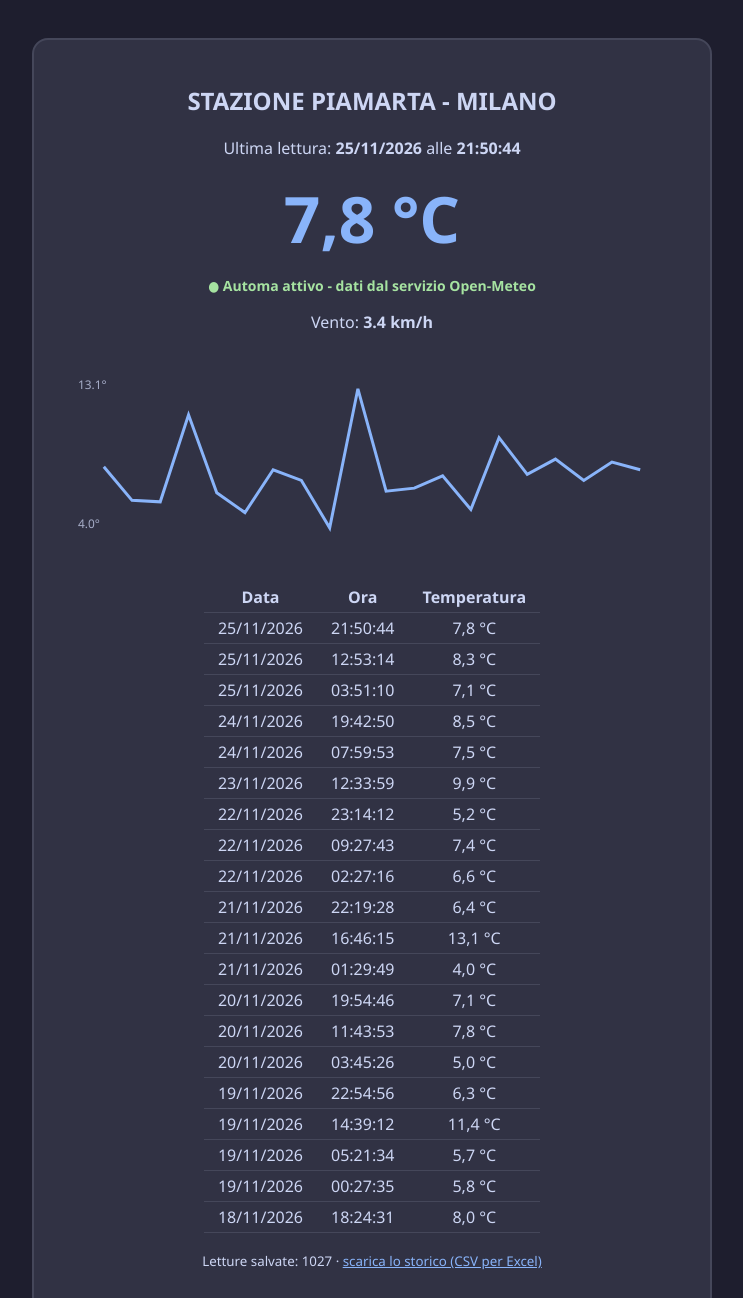
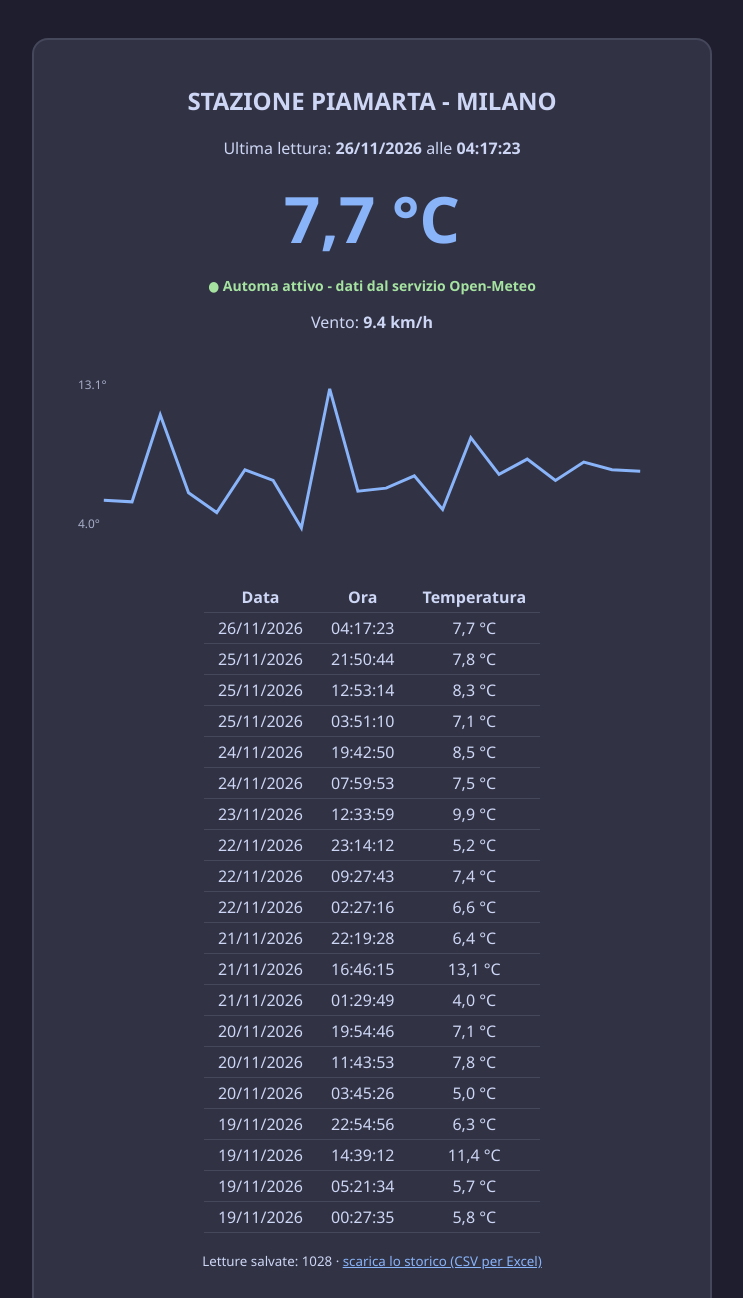
Before and after one commit to chasedeleon/automa-meteo-python, a plain HTML site: page docs/index.html in a window 1280 px wide. Shown: the top 1298 px of the page, without its empty margins (268-1011 px from the left). Drawn offline with Linux system fonts and the light colour scheme.

Commit message:
Lettura automatica 26/11/2026 04:17

```diff
--- a/docs/database_temperatura.csv
+++ b/docs/database_temperatura.csv
@@ -1026,3 +1026,4 @@ Data;Ora;Temperatura_C
 25/11/2026;03:51:10;7,1
 25/11/2026;12:53:14;8,3
 25/11/2026;21:50:44;7,8
+26/11/2026;04:17:23;7,7
--- a/docs/index.html
+++ b/docs/index.html
@@ -20,13 +20,13 @@
 <body>
 <div class="card">
   <h2>STAZIONE PIAMARTA - MILANO</h2>
-  <p>Ultima lettura: <b>25/11/2026</b> alle <b>21:50:44</b></p>
-  <div class="valore">7,8 °C</div>
+  <p>Ultima lettura: <b>26/11/2026</b> alle <b>04:17:23</b></p>
+  <div class="valore">7,7 °C</div>
   <p class="status">● Automa attivo - dati dal servizio Open-Meteo</p>
-    <p>Vento: <b>3.4 km/h</b></p>
-  <svg viewBox="0 0 600 200" role="img" aria-label="Grafico delle temperature"><text x="4" y="30" class="asse">13.1°</text><text x="4" y="170" class="asse">4.0°</text><polyline fill="none" stroke="#89b4fa" stroke-width="3" points="30.0,108.5 58.4,142.3 86.8,143.8 115.3,56.2 143.7,134.6 172.1,154.6 200.5,111.5 228.9,122.3 257.4,170.0 285.8,30.0 314.2,133.1 342.6,130.0 371.1,117.7 399.5,151.5 427.9,79.2 456.3,116.2 484.7,100.8 513.2,122.3 541.6,103.8 570.0,111.5"/></svg>
-  <table><tr><th>Data</th><th>Ora</th><th>Temperatura</th></tr><tr><td>25/11/2026</td><td>21:50:44</td><td>7,8 °C</td></tr><tr><td>25/11/2026</td><td>12:53:14</td><td>8,3 °C</td></tr><tr><td>25/11/2026</td><td>03:51:10</td><td>7,1 °C</td></tr><tr><td>24/11/2026</td><td>19:42:50</td><td>8,5 °C</td></tr><tr><td>24/11/2026</td><td>07:59:53</td><td>7,5 °C</td></tr><tr><td>23/11/2026</td><td>12:33:59</td><td>9,9 °C</td></tr><tr><td>22/11/2026</td><td>23:14:12</td><td>5,2 °C</td></tr><tr><td>22/11/2026</td><td>09:27:43</td><td>7,4 °C</td></tr><tr><td>22/11/2026</td><td>02:27:16</td><td>6,6 °C</td></tr><tr><td>21/11/2026</td><td>22:19:28</td><td>6,4 °C</td></tr><tr><td>21/11/2026</td><td>16:46:15</td><td>13,1 °C</td></tr><tr><td>21/11/2026</td><td>01:29:49</td><td>4,0 °C</td></tr><tr><td>20/11/2026</td><td>19:54:46</td><td>7,1 °C</td></tr><tr><td>20/11/2026</td><td>11:43:53</td><td>7,8 °C</td></tr><tr><td>20/11/2026</td><td>03:45:26</td><td>5,0 °C</td></tr><tr><td>19/11/2026</td><td>22:54:56</td><td>6,3 °C</td></tr><tr><td>19/11/2026</td><td>14:39:12</td><td>11,4 °C</td></tr><tr><td>19/11/2026</td><td>05:21:34</td><td>5,7 °C</td></tr><tr><td>19/11/2026</td><td>00:27:35</td><td>5,8 °C</td></tr><tr><td>18/11/2026</td><td>18:24:31</td><td>8,0 °C</td></tr></table>
-  <p><small>Letture salvate: 1027 · <a href="database_temperatura.csv">scarica lo storico (CSV per Excel)</a></small></p>
+    <p>Vento: <b>9.4 km/h</b></p>
+  <svg viewBox="0 0 600 200" role="img" aria-label="Grafico delle temperature"><text x="4" y="30" class="asse">13.1°</text><text x="4" y="170" class="asse">4.0°</text><polyline fill="none" stroke="#89b4fa" stroke-width="3" points="30.0,142.3 58.4,143.8 86.8,56.2 115.3,134.6 143.7,154.6 172.1,111.5 200.5,122.3 228.9,170.0 257.4,30.0 285.8,133.1 314.2,130.0 342.6,117.7 371.1,151.5 399.5,79.2 427.9,116.2 456.3,100.8 484.7,122.3 513.2,103.8 541.6,111.5 570.0,113.1"/></svg>
+  <table><tr><th>Data</th><th>Ora</th><th>Temperatura</th></tr><tr><td>26/11/2026</td><td>04:17:23</td><td>7,7 °C</td></tr><tr><td>25/11/2026</td><td>21:50:44</td><td>7,8 °C</td></tr><tr><td>25/11/2026</td><td>12:53:14</td><td>8,3 °C</td></tr><tr><td>25/11/2026</td><td>03:51:10</td><td>7,1 °C</td></tr><tr><td>24/11/2026</td><td>19:42:50</td><td>8,5 °C</td></tr><tr><td>24/11/2026</td><td>07:59:53</td><td>7,5 °C</td></tr><tr><td>23/11/2026</td><td>12:33:59</td><td>9,9 °C</td></tr><tr><td>22/11/2026</td><td>23:14:12</td><td>5,2 °C</td></tr><tr><td>22/11/2026</td><td>09:27:43</td><td>7,4 °C</td></tr><tr><td>22/11/2026</td><td>02:27:16</td><td>6,6 °C</td></tr><tr><td>21/11/2026</td><td>22:19:28</td><td>6,4 °C</td></tr><tr><td>21/11/2026</td><td>16:46:15</td><td>13,1 °C</td></tr><tr><td>21/11/2026</td><td>01:29:49</td><td>4,0 °C</td></tr><tr><td>20/11/2026</td><td>19:54:46</td><td>7,1 °C</td></tr><tr><td>20/11/2026</td><td>11:43:53</td><td>7,8 °C</td></tr><tr><td>20/11/2026</td><td>03:45:26</td><td>5,0 °C</td></tr><tr><td>19/11/2026</td><td>22:54:56</td><td>6,3 °C</td></tr><tr><td>19/11/2026</td><td>14:39:12</td><td>11,4 °C</td></tr><tr><td>19/11/2026</td><td>05:21:34</td><td>5,7 °C</td></tr><tr><td>19/11/2026</td><td>00:27:35</td><td>5,8 °C</td></tr></table>
+  <p><small>Letture salvate: 1028 · <a href="database_temperatura.csv">scarica lo storico (CSV per Excel)</a></small></p>
 </div>
 </body>
 </html>
```
